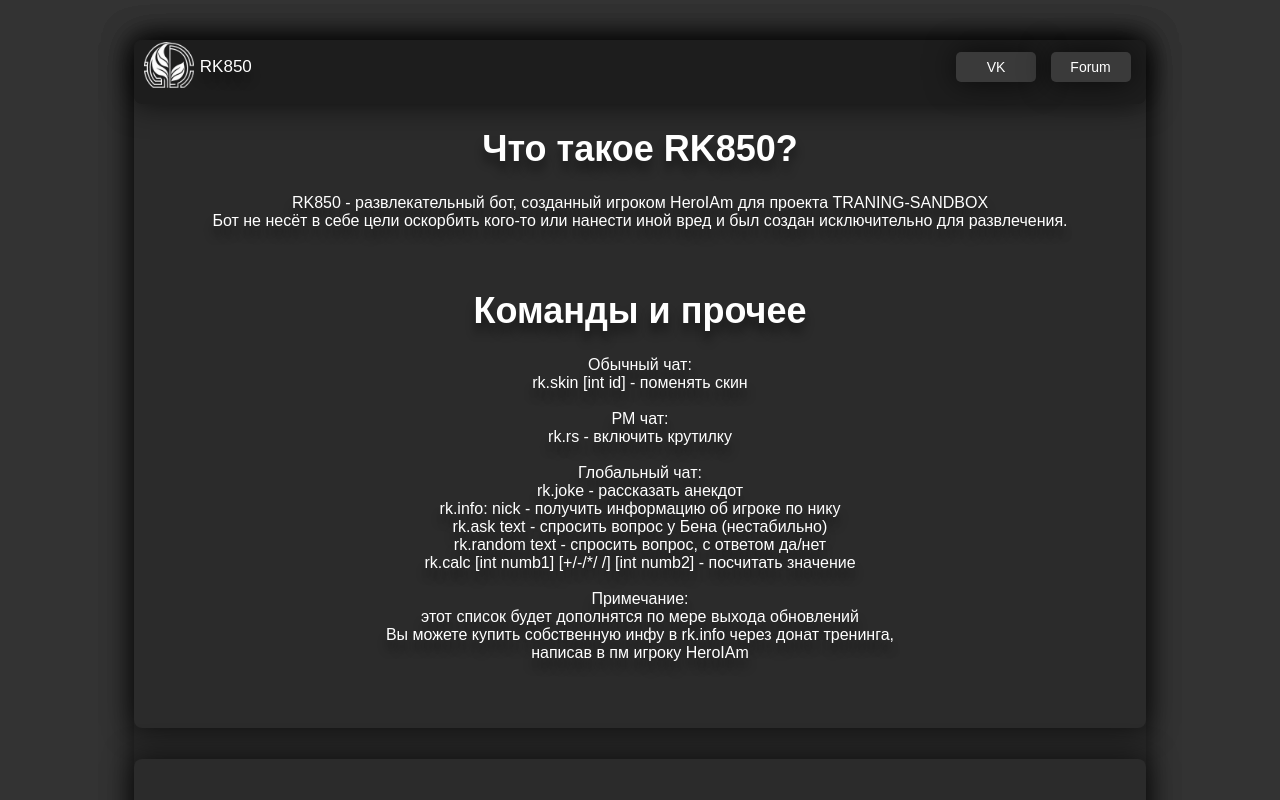
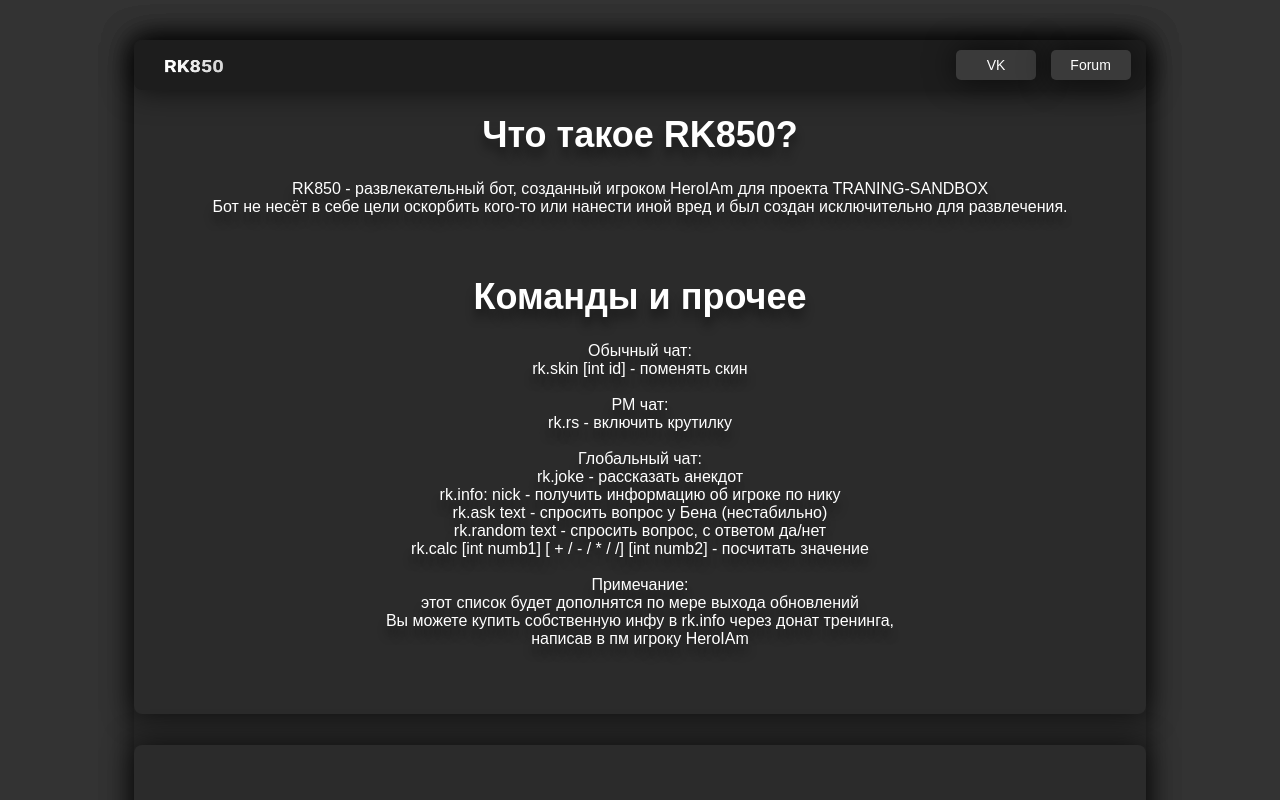
Before and after one commit to HeroIAm/rk850, a plain HTML site: page index.html in a window 1280 px wide. Shown: the top 800 px of the page. Drawn offline with Linux system fonts and the light colour scheme.

Commit message:
New Logo
I have changed the logo at the page header

```diff
--- a/index.html
+++ b/index.html
@@ -3,17 +3,11 @@
 <head>
   <title>> RK850</title>
   <link rel="shortcut icon" href="images/logo.png">
-  <script>
-    const button = document.getElementById("ButtonVK");
 
-    button.addEventListener('click', function(event) {
-      if (event.which === 2) {
-        console.log('VK redirect...');
-        window.open('https://vk.com/akulov08', '_blank');
-      }
-    });
-  </script>
   <style>
+    html {
+    scroll-behavior: smooth;
+    }
     * {
       box-sizing: border-box;
     }
@@ -35,13 +29,14 @@
       justify-content: space-between;
       align-items: center;
       padding: 10px;
-      padding-top : 0px;
+      padding-top : 10px;
       border-radius: 8px;
     }
 
     .header img {
-      width: 50px;
-      height: 50px;
+      margin-left: 20px;
+      width: 60px;
+      height: 15px;
     }
 
     .header button {
@@ -161,6 +156,7 @@
 scrollbar-color: rgb(66, 66, 66); #333;
 scrollbar-width: thin;
   </style>
+
 </head>
 <body>
 
@@ -169,9 +165,7 @@ scrollbar-width: thin;
   <div class="main-content">
   <header class="header">
 
-    <img src="images/logo.png" alt="Logo">
-
-    <p class="pi">RK850</p>
+    <img src="images/l2.png" alt="Logo">
 
     <div>
 
@@ -187,7 +181,7 @@ scrollbar-width: thin;
     <h1>Команды и прочее</h1>
     <p>Обычный чат:<br>rk.skin [int id] - поменять скин<br><br>PM чат:<br>rk.rs - включить крутилку<br><br>Глобальный чат:<br>rk.joke - рассказать анекдот<br>
     rk.info: nick - получить информацию об игроке по нику<br>rk.ask text - спросить вопрос у Бена (нестабильно)<br>rk.random text - спросить вопрос, с ответом да/нет
-    <br>rk.calc [int numb1] [+/-/*/ /] [int numb2] - посчитать значение<br><br>Примечание:<br>этот список будет дополнятся по мере выхода обновлений<br>Вы можете купить собственную инфу в rk.info через донат тренинга,<br>написав в пм игроку HeroIAm</p>
+    <br>rk.calc [int numb1] [ + / - / * / /] [int numb2] - посчитать значение<br><br>Примечание:<br>этот список будет дополнятся по мере выхода обновлений<br>Вы можете купить собственную инфу в rk.info через донат тренинга,<br>написав в пм игроку HeroIAm</p>
   </div>
   <div class="second-content">
     <h1>Предложения по улучшению</h1>
@@ -201,7 +195,7 @@ scrollbar-width: thin;
       <div class="cousive"><em>"Никто так не понимает железяку,<br>      как сама железяка" (c) HeroIAm<br></em></div>
       (c) HeroIAm 2022-2023 All Rights Reserved.
       <br>
-      Made with ChatGPT
+      Generated by ChatGPT
     </footer>
   </div>
 </div>
```
Also changed, not shown: images/l2.png (added).
